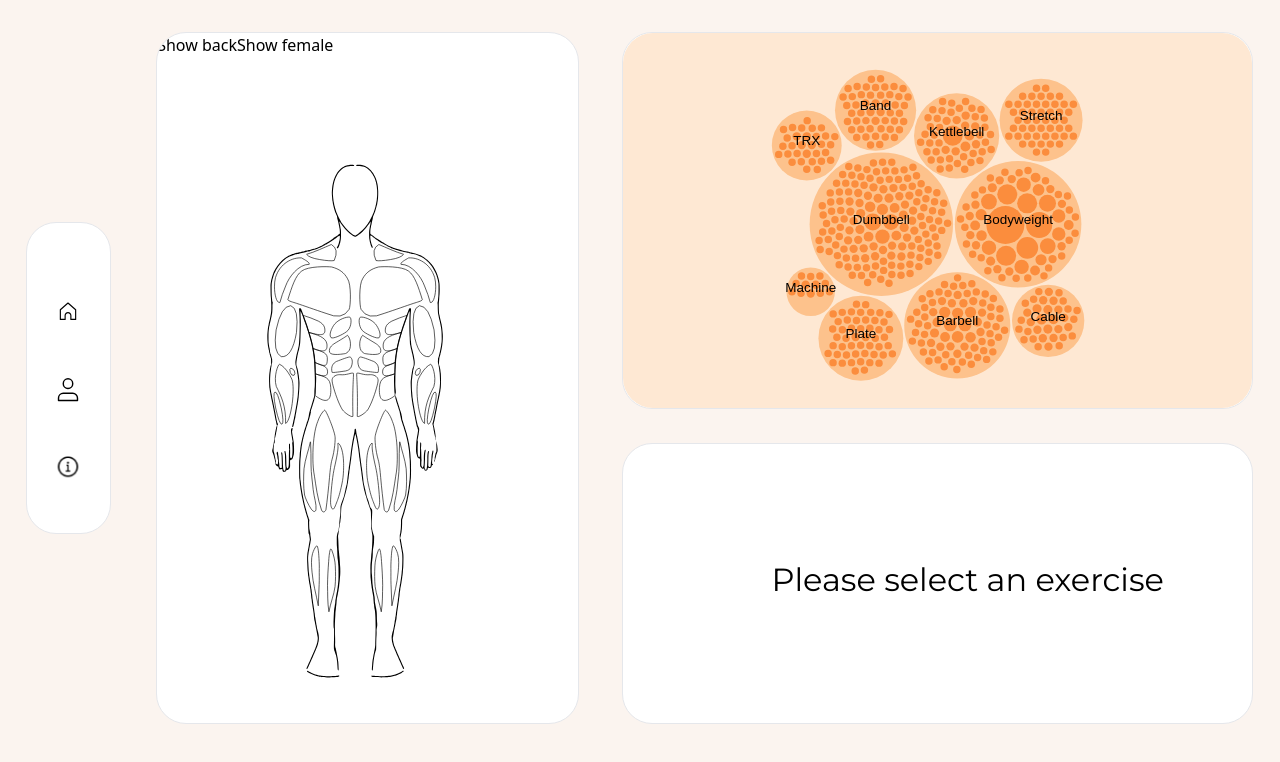
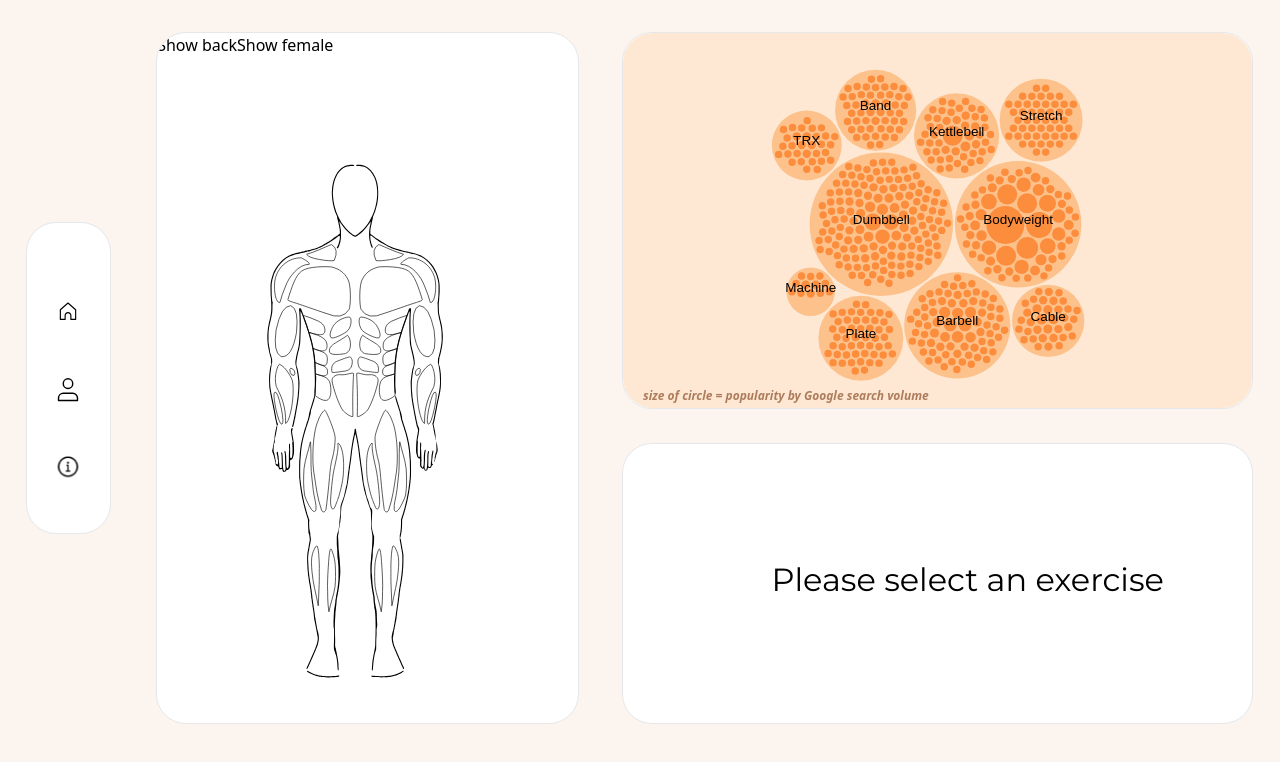
Before and after one commit to ernum/Vizercise, a Next.js app in the folder vizercise/: page / in a window 1280 px wide. Shown: the top 762 px of the page. Built offline with nearby package versions, Linux system fonts and the light colour scheme.

Commit message:
feat: add popularity label to circle chart

```diff
--- a/vizercise/pages/index.js
+++ b/vizercise/pages/index.js
@@ -69,10 +69,11 @@ export default function Home() {
         shadown-black/25"
       >
         <CirclePacking
-          css={"rounded-[30px] absolute w-[100%] h-[100%] top-[0%] left-[0%]"}
+          css={"z-0 rounded-[30px] absolute w-[100%] h-[100%] top-[0%] left-[0%]"}
           currentMuscle={currentMuscle}
           onClick={onExerciseClicked}
         />
+        <p className="ml-5 mb-1 bottom-0 left-0 text-xs absolute z-10 font-sans font-semibold italic text-amber-900 opacity-60">size of circle = popularity by Google <a href='https://searchvolume.io/' target="_blank" rel="noopener noreferrer">search volume</a></p>
       </div>
 
       {/* Third Box */}
```
